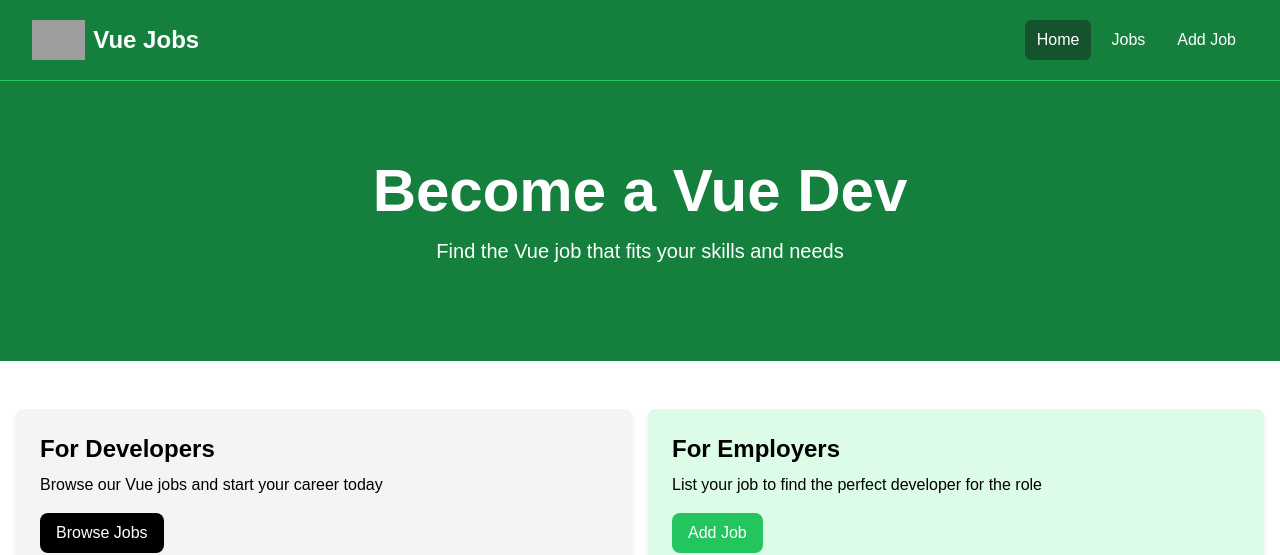
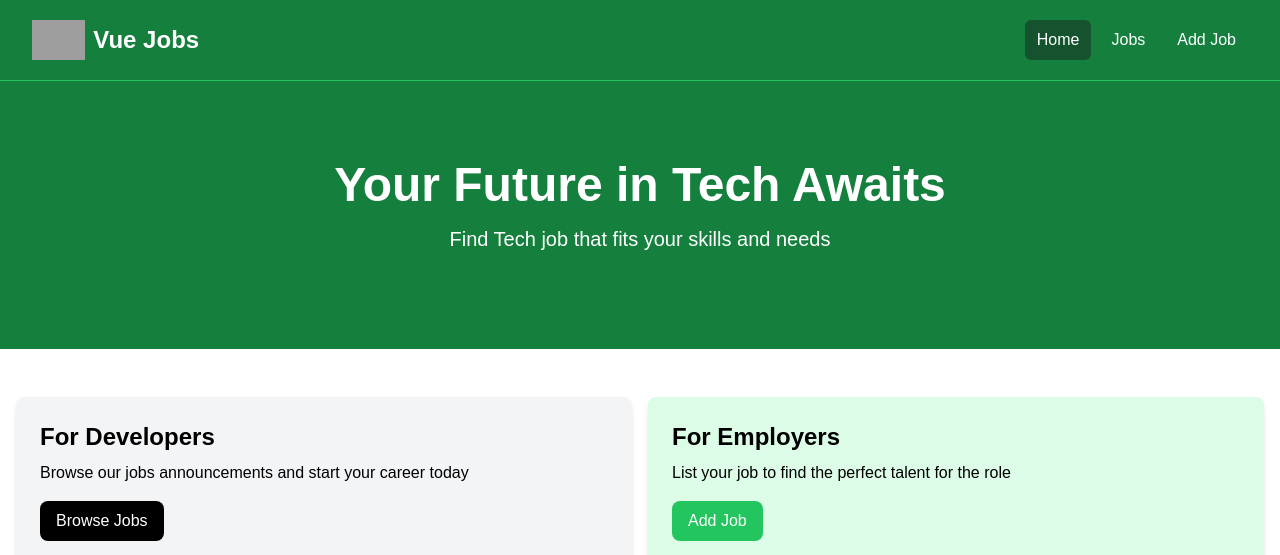
Before and after one commit to saparmuratx/vue-project, a Vue app: page / in a window 1280 px wide. Shown: the top 555 px of the page. Built offline with nearby package versions, Linux system fonts and the light colour scheme; no server answers; grey boxes are pictures that could not be loaded.

Commit message:
change hero and home card text

```diff
--- a/src/components/Hero.vue
+++ b/src/components/Hero.vue
@@ -5,11 +5,11 @@ import { defineProps } from 'vue';
 defineProps({
   title: {
     type: String,
-    default: "Become a Vue Dev"
+    default: "Your Future in Tech Awaits"
   },
   subtitle: {
     type: String,
-    default: "Find the Vue job that fits your skills and needs"
+    default: "Find Tech job that fits your skills and needs"
   }
 })
 
@@ -20,7 +20,7 @@ defineProps({
   <section class="bg-green-700 py-20 mb-4">
     <div class="max-w-7xl mx-auto px-4 sm:px-6 lg:px-8 flex flex-col items-center">
       <div class="text-center">
-        <h1 class="text-4xl font-extrabold text-white sm:text-5xl md:text-6xl">
+        <h1 class="text-3xl font-extrabold text-white sm:text-4xl md:text-5xl">
           {{ title }}
         </h1>
         <p class="my-4 text-xl text-white">
--- a/src/components/HomeCards.vue
+++ b/src/components/HomeCards.vue
@@ -11,7 +11,7 @@ import Card from "./Card.vue";
         <Card>
           <h2 class="text-2xl font-bold">For Developers</h2>
           <p class="mt-2 mb-4">
-            Browse our Vue jobs and start your career today
+            Browse our jobs announcements and start your career today
           </p>
           <RouterLink to="/jobs" class="inline-block bg-black text-white rounded-lg px-4 py-2 hover:bg-gray-700">
             Browse Jobs
@@ -21,7 +21,7 @@ import Card from "./Card.vue";
 
           <h2 class="text-2xl font-bold">For Employers</h2>
           <p class="mt-2 mb-4">
-            List your job to find the perfect developer for the role
+            List your job to find the perfect talent for the role
           </p>
           <RouterLink to="jobs/add"
             class="inline-block bg-green-500 text-white rounded-lg px-4 py-2 hover:bg-green-600">
```
